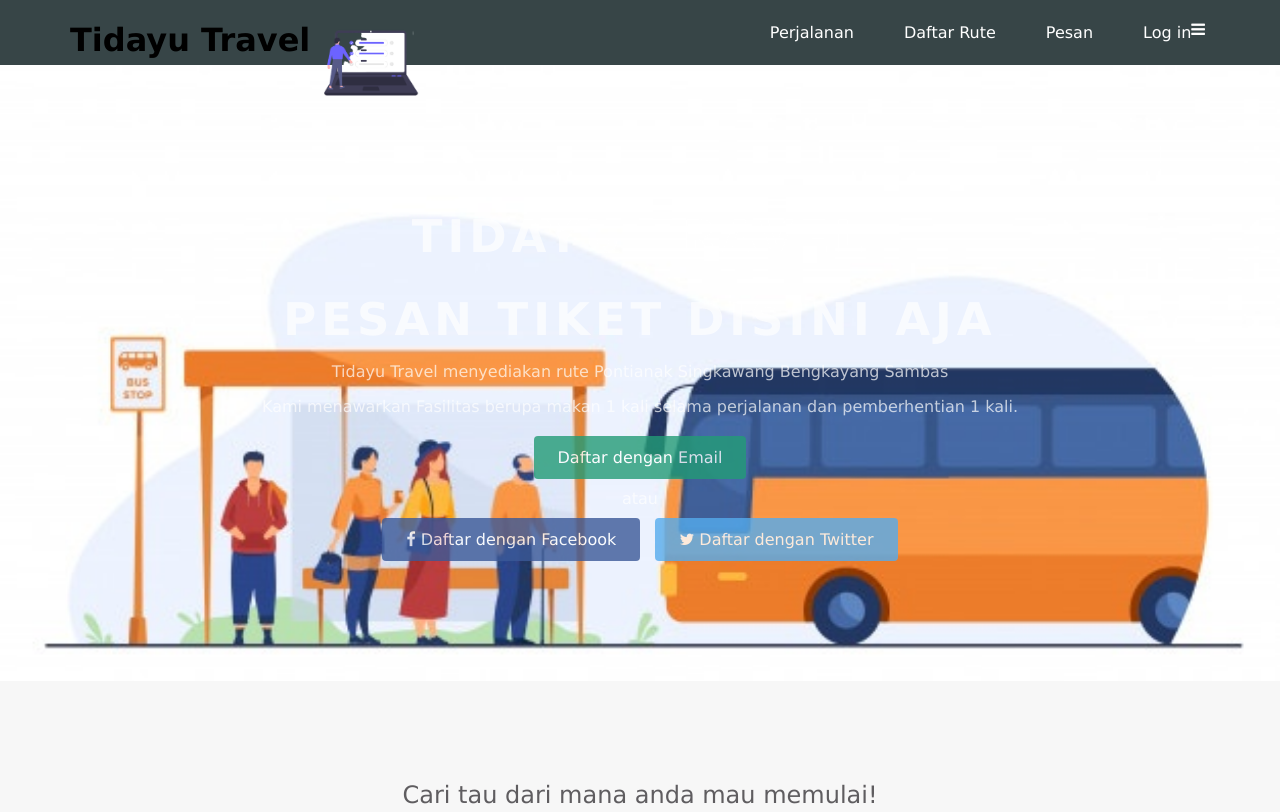
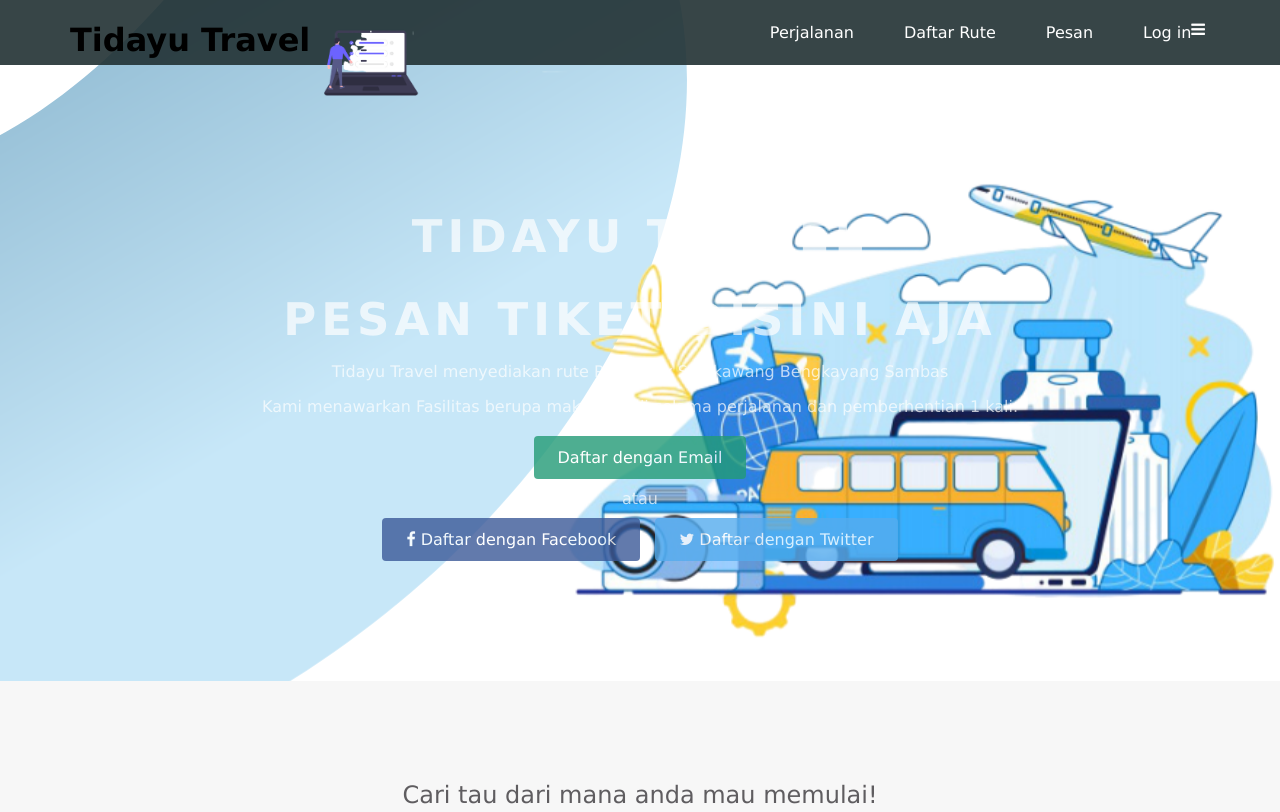
Before and after one commit to DTSB2/CobaProgate, a plain HTML site: page index.html in a window 1280 px wide. Shown: the top 812 px of the page. Drawn offline with Linux system fonts and the light colour scheme.

Commit message:
Update stylesheet.css

```diff
--- a/stylesheet.css
+++ b/stylesheet.css
@@ -24,7 +24,7 @@ a {
 
 .top-wrapper {
   padding: 180px 0 100px 0;
-  background-image: url("Bus.jpg");
+  background-image: url("bg.png");
   background-size: cover;
   color: white;
   text-align: center;
```
